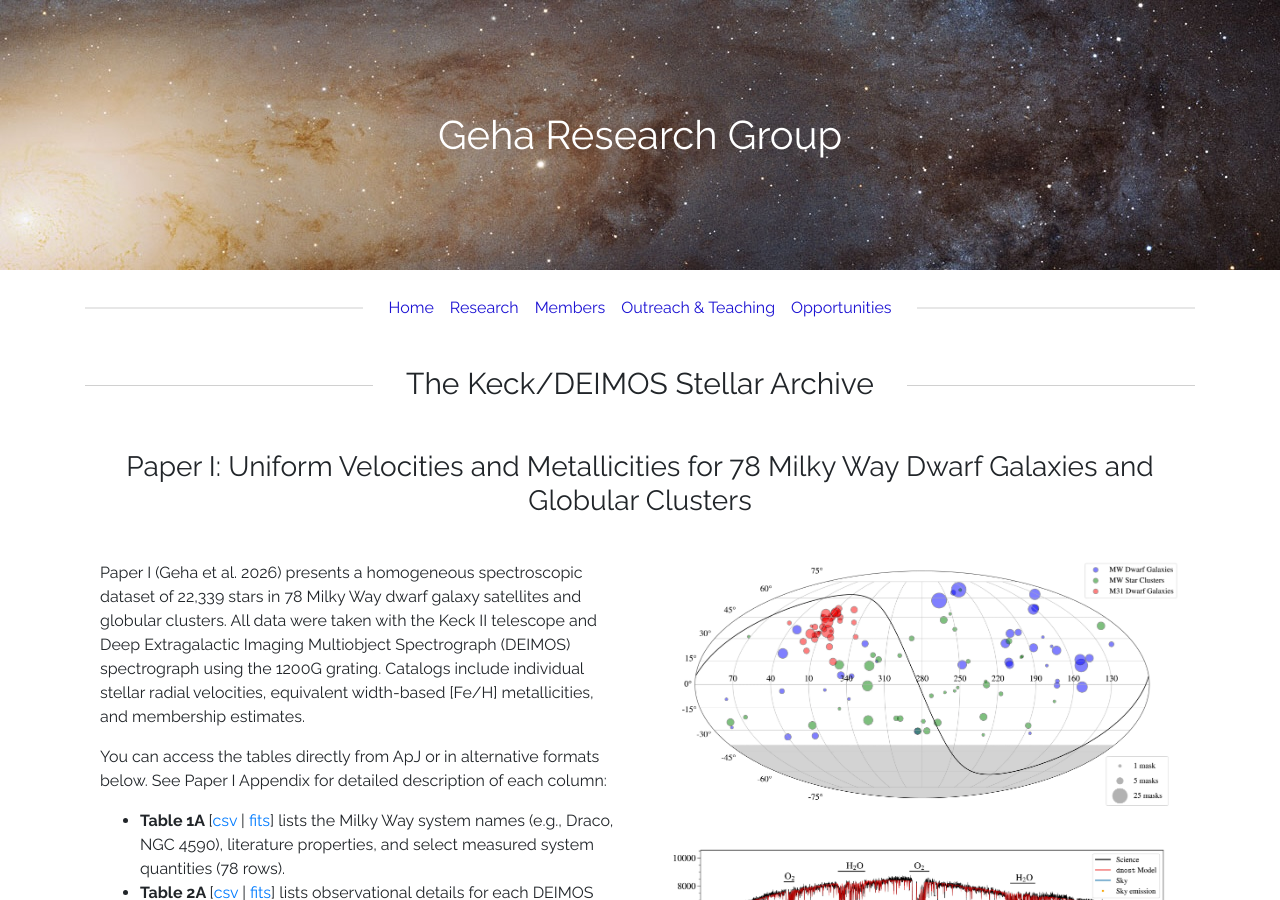
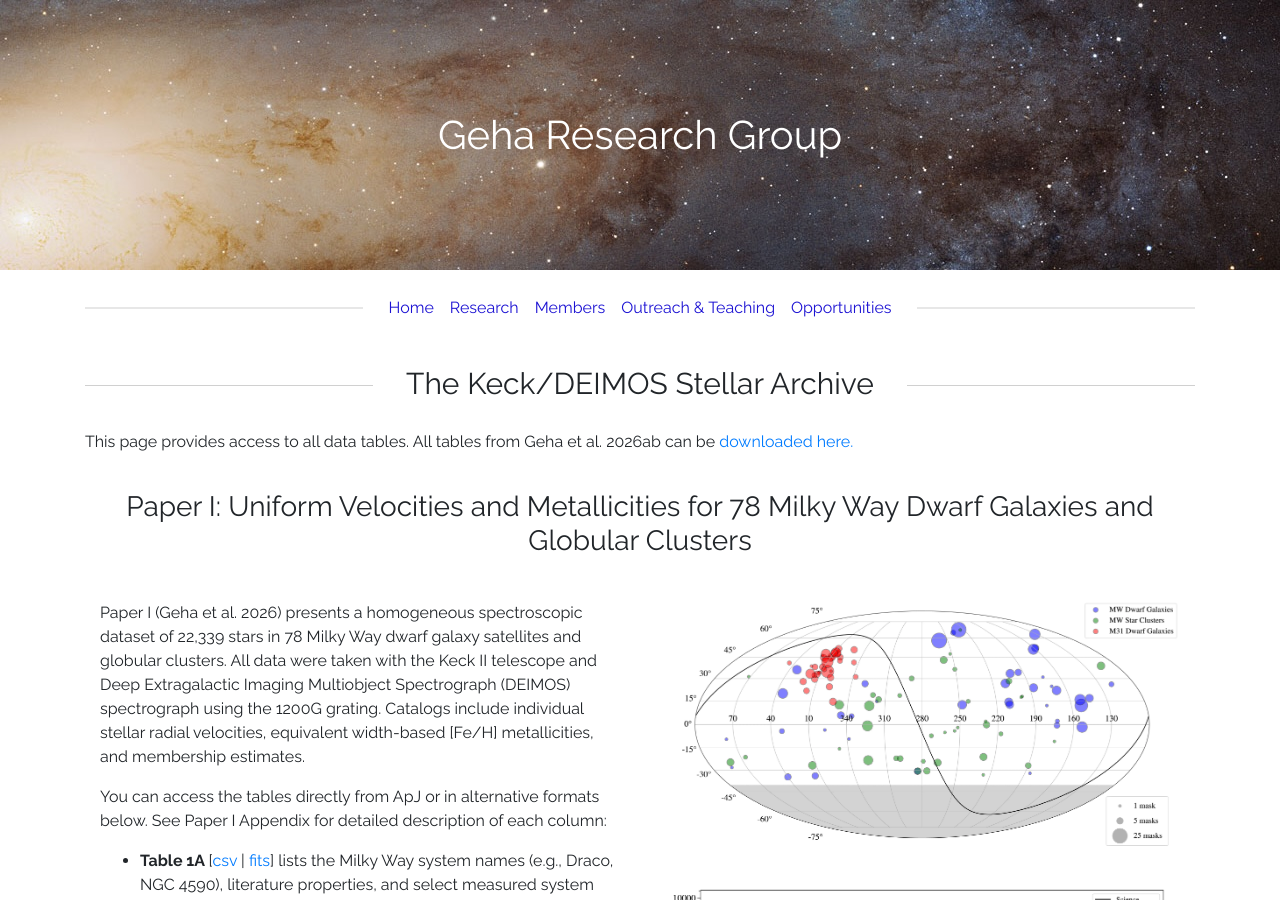
Before and after one commit to geha-group/geha-group.github.io, a Jekyll site: the page built from deimos.html, in a window 1280 px wide and 900 px high. Built offline with Jekyll 4.4.1, drawn with Linux system fonts in a browser that asks for light colours.

Commit message:
Update deimos.html

```diff
--- a/deimos.html
+++ b/deimos.html
@@ -6,6 +6,10 @@ layout: page
 
 <h2>The Keck/DEIMOS Stellar Archive</h2>
 
+<p>
+    This page provides access to all data tables.   All tables from Geha et al. 2026ab can be
+    <a href="https://www.dropbox.com/scl/fo/6dobr827qsc7e4nxt9tcv/ADP_VLa6NqhvXzKCSKOGfjs?rlkey=94cjns570awdrioxgt5b7dwlt&st=w1lqehoc&dl=0">downloaded here.</a>
+</p>
 <!-- DISPLAY AS SECTIONS (a la research page)-->
 
 <div class="container">
```
